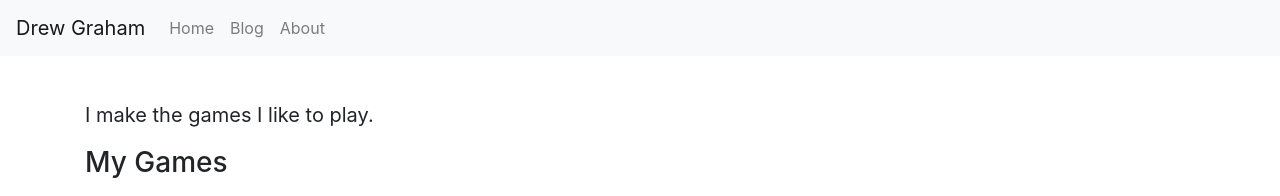
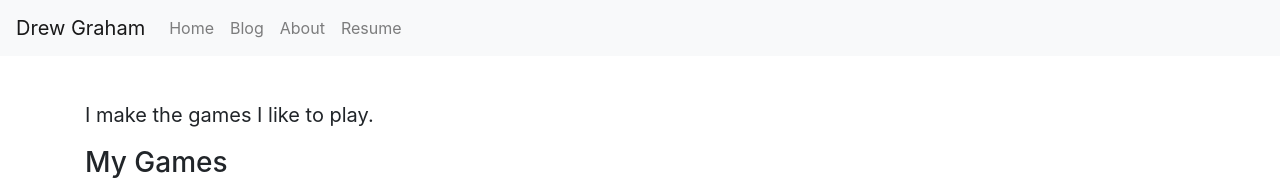
Before and after one commit to dmg9626/dmg9626.github.io, a Jekyll site: the page built from index.md, in a window 1280 px wide. Shown: the top 196 px of the page. Built offline with Jekyll 4.4.1, drawn with Linux system fonts in a browser that asks for light colours; nearby versions of some CDN libraries; library files that are not in the unit come from our copies.

Commit message:
added link to resume in navbar

```diff
--- a/_includes/navbar.html
+++ b/_includes/navbar.html
@@ -8,6 +8,7 @@
             <a class="nav-item nav-link" href="/">Home</a>
             <a class="nav-item nav-link" href="/blog">Blog</a>
             <a class="nav-item nav-link" href="/about">About</a>
+            <a class="nav-item nav-link" target="_blank" href="/assets/pdf/resume.pdf">Resume</a>
         </div>
     </div>
 </nav>
```
Also changed, not shown: 1 other file.
